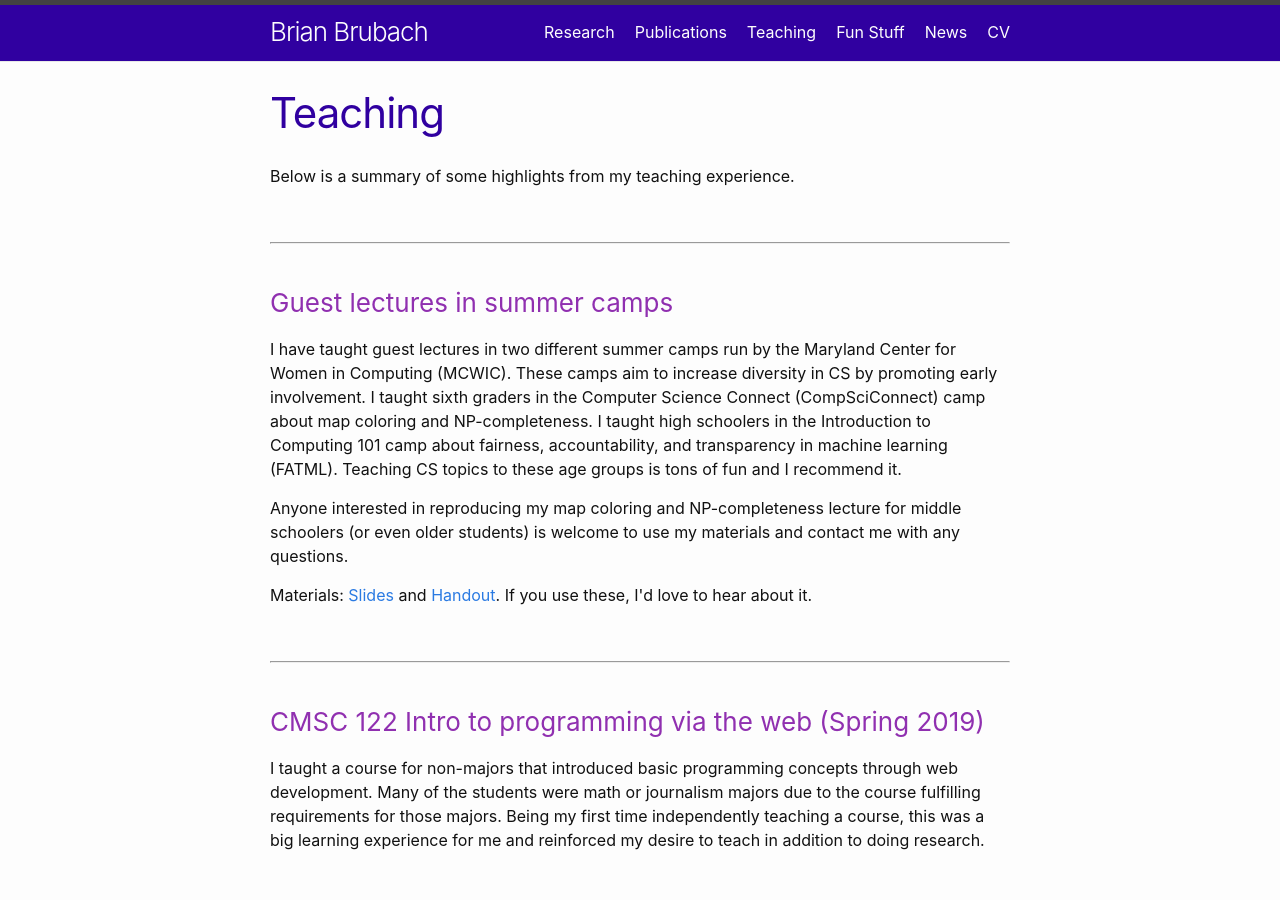
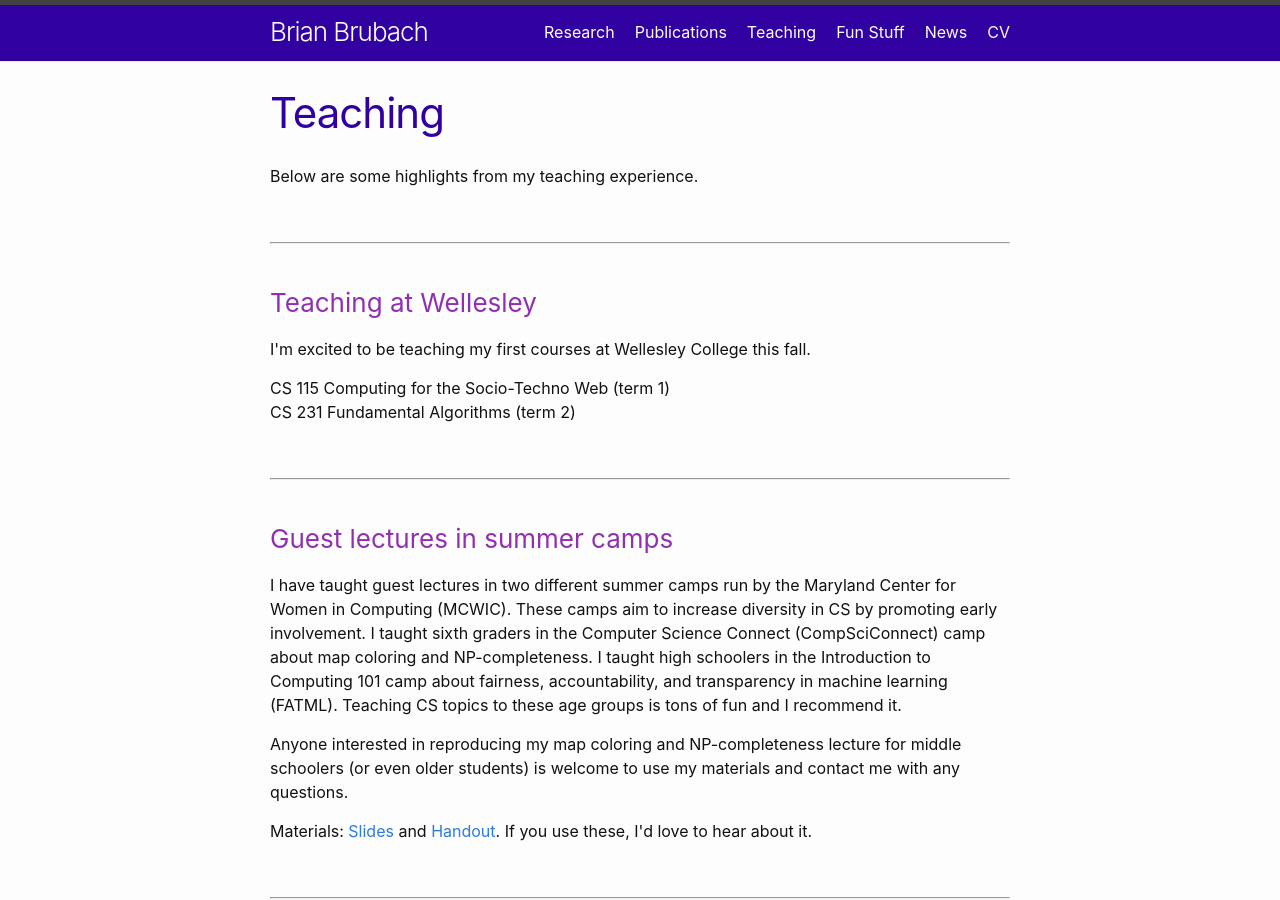
Before and after one commit to bbrubach/bbrubach.github.io, a Jekyll site: the page built from teach.md, in a window 1280 px wide and 900 px high. Built offline with Jekyll 4.4.1, drawn with Linux system fonts in a browser that asks for light colours.

Commit message:
Minor updates.

```diff
--- a/teach.md
+++ b/teach.md
@@ -4,7 +4,27 @@ title: Teaching
 permalink: /teach/
 ---
 
-Below is a summary of some highlights from my teaching experience.
+Below are some highlights from my teaching experience.
+
+
+
+<br>
+<hr>
+<br>
+
+
+<h3>Teaching at Wellesley</h3>
+
+<p>
+I'm excited to be teaching my first courses at Wellesley College this fall.
+</p>
+
+<p>
+CS 115 Computing for the Socio-Techno Web (term 1) <br>
+CS 231 Fundamental Algorithms (term 2)
+</p>
+
+
 
 <br>
 <hr>
```
Also changed, not shown: news.md (+6 -0 lines), pubs.md (+3 -2 lines).
